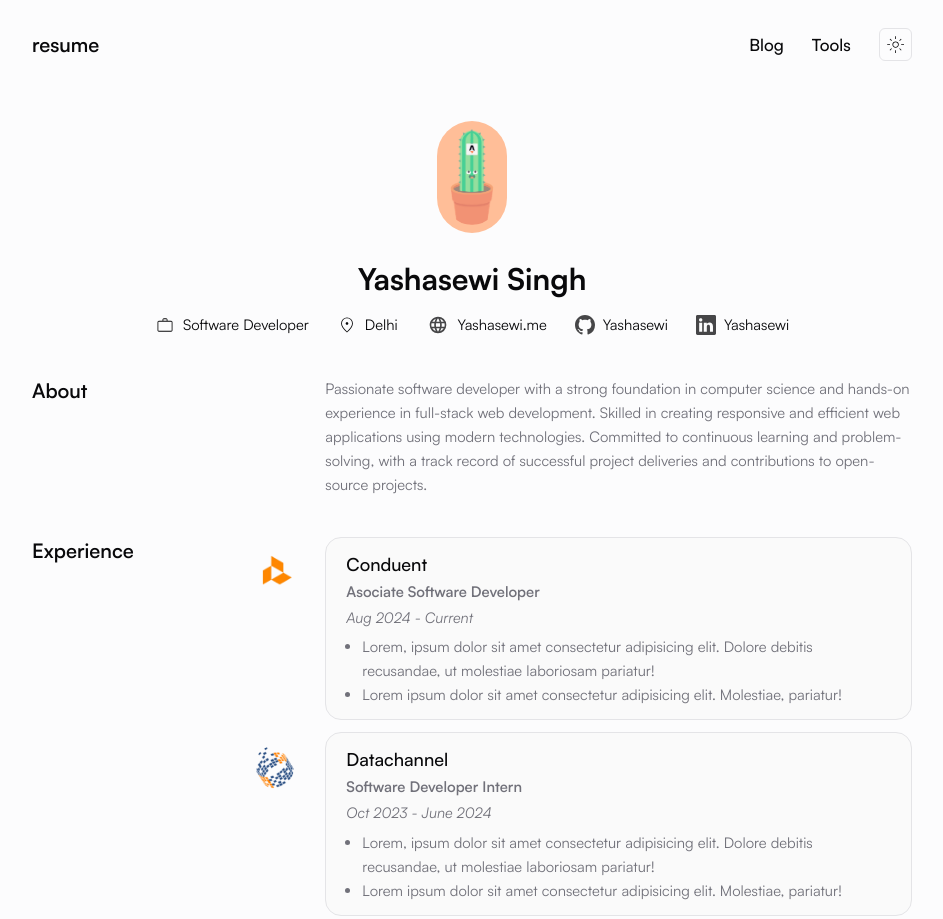
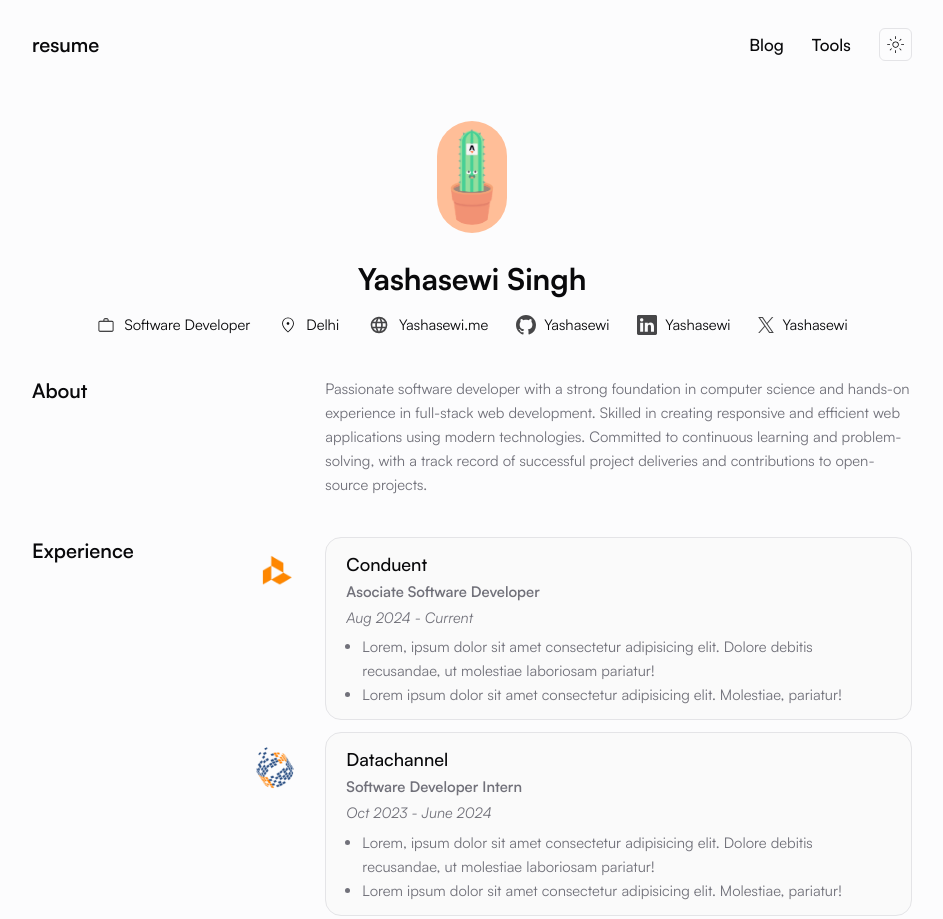
Before and after one commit to Yashasewi/website-resume, an Astro site: page / in a window 1280 px wide. Shown: the top 919 px of the page, without its empty margins (168-1111 px from the left). Built offline with nearby package versions, Linux system fonts and the light colour scheme; Astro itself is replaced by a stand-in of ours; some packages are replaced by stand-ins of ours.

Commit message:
feat: Add Yashasewi link with icon to index.astro

```diff
--- a/src/pages/index.astro
+++ b/src/pages/index.astro
@@ -131,6 +131,25 @@ const others = ['Git/Github', 'Docker', 'Figma', 'Linux', 'CI/CD', 'AWS', 'Arch(
 							></path>
 						</svg>
 					</Label>
+					<Label
+						title='Yashasewi'
+						as='a'
+						href='https://www.x.com/yashasewi/'
+						target='_blank'
+					>
+						<svg xmlns='http://www.w3.org/2000/svg'
+						class='h-4 w-4 text-foreground/75'
+						slot='icon'
+						fill='none'
+						viewBox='0 0 1200 1227'
+						>
+							<path
+								fill='currentColor'
+								d='M714.163 519.284 1160.89 0h-105.86L667.137 450.887 357.328 0H0l468.492 681.821L0 1226.37h105.866l409.625-476.152 327.181 476.152H1200L714.137 519.284h.026ZM569.165 687.828l-47.468-67.894-377.686-540.24h162.604l304.797 435.991 47.468 67.894 396.2 566.721H892.476L569.165 687.854v-.026Z'
+							/>
+						</svg>
+					</Label>
+
 				</div>
 			</div>
 		</section>
```
